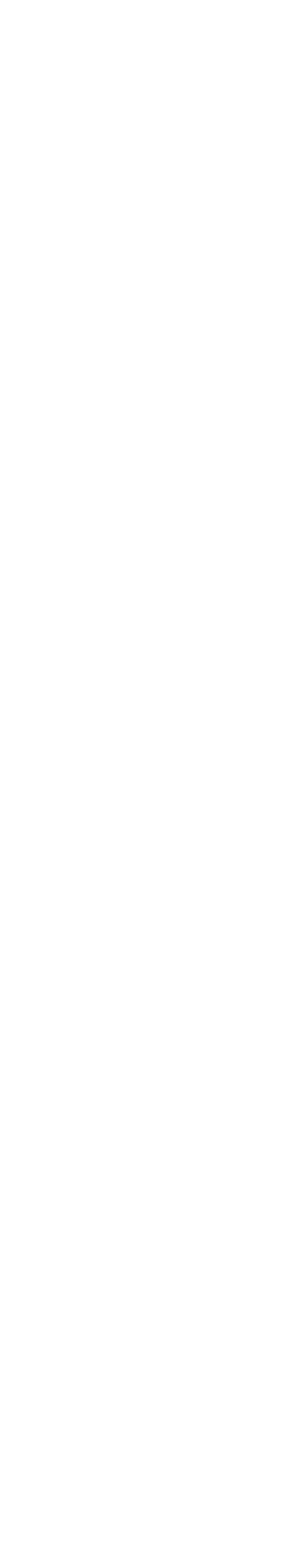
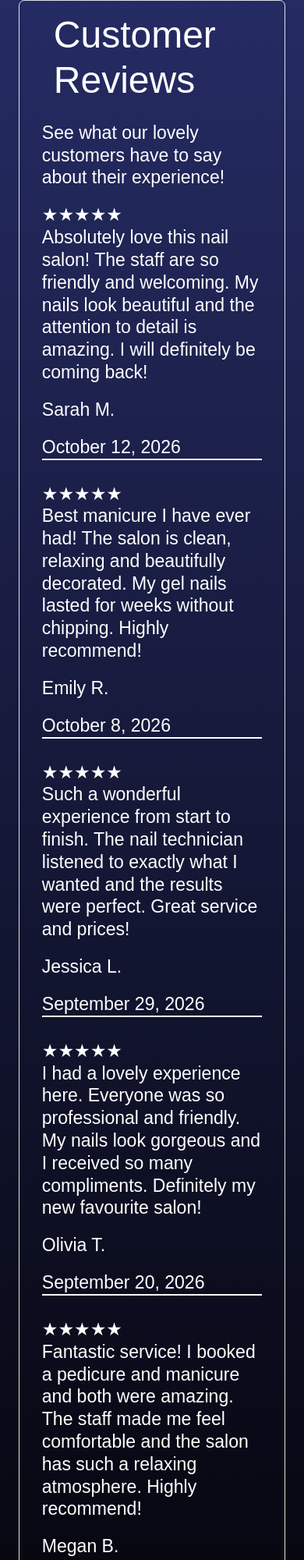
Before and after one commit to Bernadett-6/WebDesignAssessment, a plain HTML site: page reviews.html in a window 390 px wide. Shown: the top 2000 px of the page at 78% size. Drawn offline with nearby package versions, Linux system fonts and the light colour scheme; files that its build step writes are made by us from their sources; a web font is replaced by a local one.

Commit message:
styled reviews, touched up responsiveness, changed readme

```diff
--- a/css/style.css
+++ b/css/style.css
@@ -85,7 +85,8 @@ table, th, td {
 }
 
 .formPage,
-.pricelistPage {
+.pricelistPage,
+.reviewsPage {
     background-image: linear-gradient(to top, black, #252B63);
     min-height: 100vh;
 }
@@ -126,13 +127,15 @@ table, th, td {
 
 .bookNowbutton:active,
 .priceListbutton:active,
-.reviewsButton:active {
+.reviewsButton:active,
+.formButton:active {
     transform: scale(0.95);
 }
 
 .priceListheading,
 .bookNowheading,
-.addOnheading {
+.addOnheading,
+.reviewsHeading {
     font-size: 2.5rem;
 }
 
@@ -152,6 +155,10 @@ table, th, td {
     white-space: nowrap;
 }
 
+.rating {
+    border-bottom: 2px solid white;
+}
+
 img {
     position: relative;
     max-width: 100%;
@@ -159,10 +166,19 @@ img {
 }
 
 footer {
-    font-size: 3rem;
-    padding: 50px 0;
+    font-size: 4rem;
+    padding: 50px 20px;
     background-color: #252B63;
     color: white;
+}
+
+a.info {
+    color: aliceblue;
+    text-decoration: none;
+}
+
+a.info:hover {
+    text-decoration: underline;
 }
 
 @media (max-width: 990px) {
@@ -195,11 +211,10 @@ footer {
     }
 
     header {
+        flex-direction: column;
+        align-items: center;
         text-align: center;
         font-size: 2rem;
-        justify-content: flex-start;
-        flex-direction: column;
-        align-items: flex-start;
         gap: 10px;
         }
 
@@ -228,6 +243,7 @@ footer {
         color: white;
         text-decoration: none;
         font-size: clamp(1rem, 4vw, 1.5rem);
+        padding-left: 40px;
 
     }
 
--- a/reviews.html
+++ b/reviews.html
@@ -3,34 +3,39 @@
 <head>
     <meta charset="UTF-8">
     <meta name="viewport" content="width=device-width, initial-scale=1.0">
-    <title>Nail Salon Reviews</title>
-
-    <link href="https://cdn.jsdelivr.net/npm/bootstrap@5.3.3/dist/css/bootstrap.min.css" rel="stylesheet">
-    <link rel="stylesheet" href="style.css">
+    <title>Reviews</title>
+    <link
+      href="https://cdn.jsdelivr.net/npm/bootstrap@5.3.9/dist/css/bootstrap.min.css"
+      rel="stylesheet"
+      integrity="sha384-yEPZ7jP9S0QKiUQ0m3jjsO4ProIW7wvR9gXkI7JOGa2XVsw53Yke2bsdkBbjmmiX"
+      crossorigin="anonymous"
+    />
+    <link rel="stylesheet" href="css/style.css" />
+    <link rel="preconnect" href="https://fonts.googleapis.com" />
+    <link rel="preconnect" href="https://fonts.gstatic.com" crossorigin />
+    <link
+      href="https://fonts.googleapis.com/css2?family=Bacasime+Antique&display=swap"
+      rel="stylesheet"
+    />
 </head>
 
 <body>
 
-    <section class="reviews-section">
+    <section class="reviewsPage">
         <div class="container">
+            <div class="px-4 border rounded mx-2" style="max-width: 1500px">
+            <h1 class="reviewsHeading">Customer Reviews</h1>
 
-            <h1 class="section-title">Customer Reviews</h1>
-
-            <p class="section-description">
+            <p>
                 See what our lovely customers have to say about their experience!
             </p>
-
-            <div class="rating">
-                <h3>★★★★★</h3>
-                <p>5.0 out of 5 – Based on customer reviews</p>
-            </div>
 
             <div class="row g-4">
 
                 <div class="col-12 col-md-6 col-lg-4">
-                    <div class="review-card">
-                        <div class="stars">★★★★★</div>
-                        <p class="review-text">
+                    <div class="rating">
+                        <div>★★★★★</div>
+                        <p>
                             Absolutely love this nail salon! The staff are so friendly
                             and welcoming. My nails look beautiful and the attention
                             to detail is amazing. I will definitely be coming back!
@@ -41,73 +46,74 @@
                 </div>
 
                 <div class="col-12 col-md-6 col-lg-4">
-                    <div class="review-card">
-                        <div class="stars">★★★★★</div>
-                        <p class="review-text">
+                    <div class="rating">
+                        <div>★★★★★</div>
+                        <p>
                             Best manicure I have ever had! The salon is clean,
                             relaxing and beautifully decorated. My gel nails
                             lasted for weeks without chipping. Highly recommend!
                         </p>
-                        <p class="reviewer-name">Emily R.</p>
-                        <span class="review-date">October 8, 2026</span>
+                        <p>Emily R.</p>
+                        <span>October 8, 2026</span>
                     </div>
                 </div>
 
                 <div class="col-12 col-md-6 col-lg-4">
-                    <div class="review-card">
-                        <div class="stars">★★★★★</div>
-                        <p class="review-text">
+                    <div class="rating">
+                        <div>★★★★★</div>
+                        <p>
                             Such a wonderful experience from start to finish.
                             The nail technician listened to exactly what I wanted
                             and the results were perfect. Great service and prices!
                         </p>
-                        <p class="reviewer-name">Jessica L.</p>
-                        <span class="review-date">September 29, 2026</span>
+                        <p>Jessica L.</p>
+                        <span>September 29, 2026</span>
                     </div>
                 </div>
 
                 <div class="col-12 col-md-6 col-lg-4">
-                    <div class="review-card">
-                        <div class="stars">★★★★★</div>
-                        <p class="review-text">
+                    <div class="rating">
+                        <div>★★★★★</div>
+                        <p>
                             I had a lovely experience here. Everyone was so
                             professional and friendly. My nails look gorgeous
                             and I received so many compliments. Definitely my
                             new favourite salon!
                         </p>
-                        <p class="reviewer-name">Olivia T.</p>
-                        <span class="review-date">September 20, 2026</span>
+                        <p>Olivia T.</p>
+                        <span>September 20, 2026</span>
                     </div>
                 </div>
 
                 <div class="col-12 col-md-6 col-lg-4">
-                    <div class="review-card">
-                        <div class="stars">★★★★★</div>
-                        <p class="review-text">
+                    <div class="rating">
+                        <div>★★★★★</div>
+                        <p>
                             Fantastic service! I booked a pedicure and manicure
                             and both were amazing. The staff made me feel
                             comfortable and the salon has such a relaxing
                             atmosphere. Highly recommend!
                         </p>
-                        <p class="reviewer-name">Megan B.</p>
-                        <span class="review-date">September 15, 2026</span>
+                        <p>Megan B.</p>
+                        <span>September 15, 2026</span>
                     </div>
                 </div>
 
                 <div class="col-12 col-md-6 col-lg-4">
-                    <div class="review-card">
-                        <div class="stars">★★★★★</div>
-                        <p class="review-text">
+                    <div class="rating">
+                        <div>★★★★★</div>
+                        <p>
                             Absolutely obsessed with my new nails! The design
                             is exactly what I asked for and the quality is
                             excellent. Lovely staff, great atmosphere and
                             amazing results. Five stars!
                         </p>
-                        <p class="reviewer-name">Chloe D.</p>
-                        <span class="review-date">September 5, 2026</span>
+                        <p>Chloe D.</p>
+                        <span>September 5, 2026</span>
                     </div>
                 </div>
 
+            </div>
             </div>
         </div>
     </section>
```
Also changed, not shown: index.html (+2 -2 lines), 1 other file.
